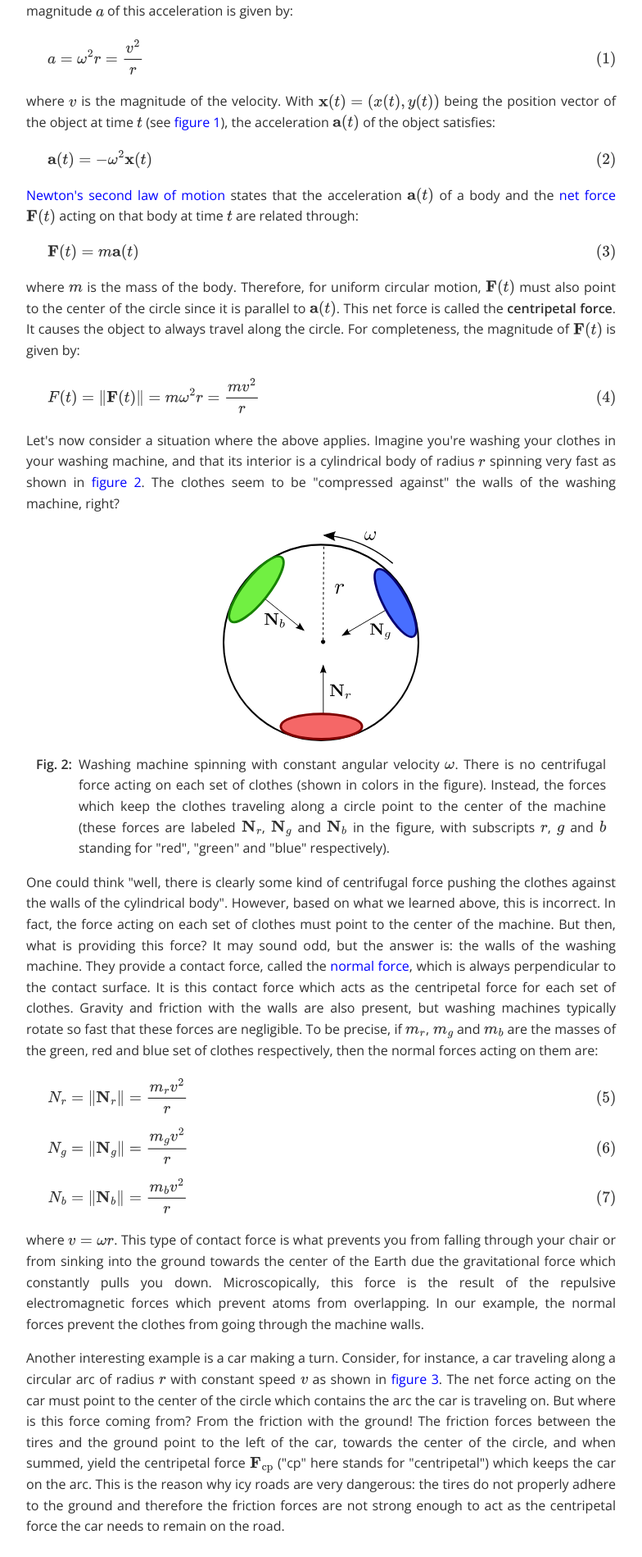
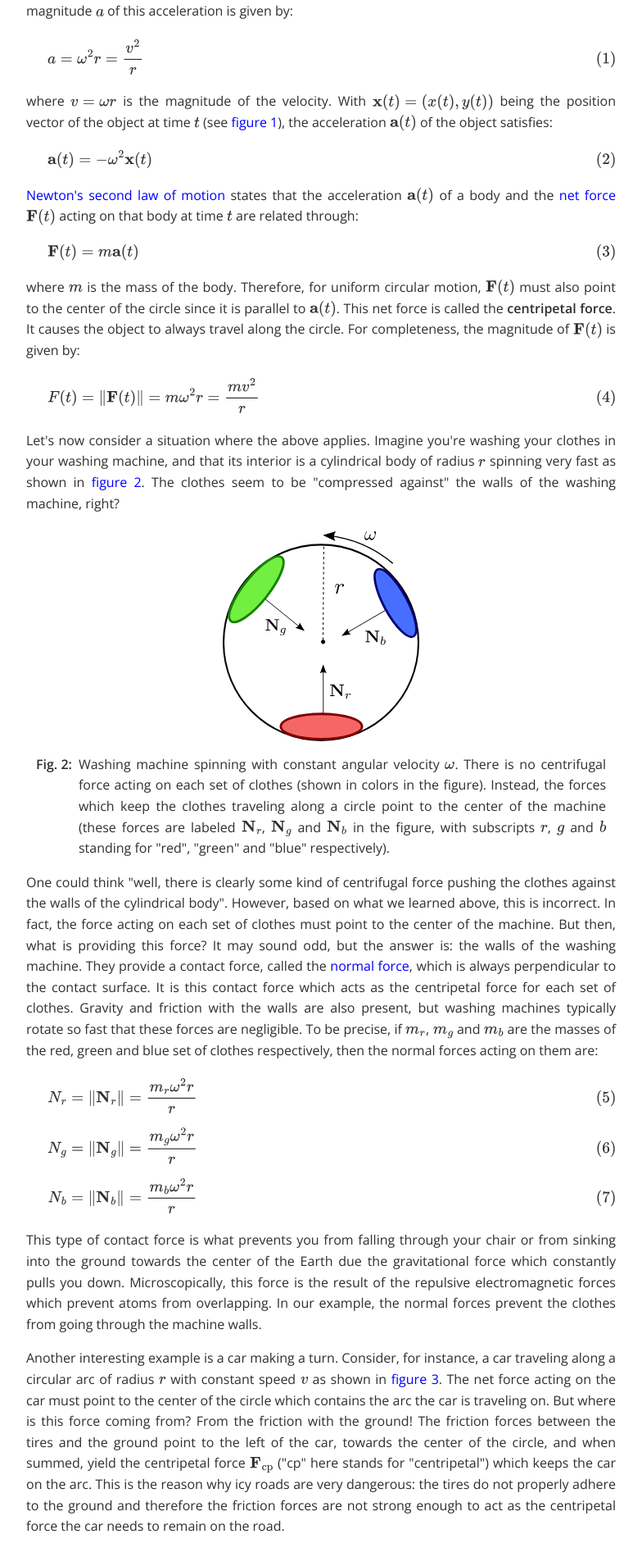
Before and after one commit to dassencio/blog, a Vue app: page /9 in a window 1280 px wide. Shown: the part 868-2767 px from the top of the page at 82% size, without its empty margins (248-1032 px from the left). Built offline with nearby package versions, Linux system fonts and the light colour scheme.

Commit message:
Improve post text

```diff
--- a/src/posts/9.vue
+++ b/src/posts/9.vue
@@ -39,8 +39,8 @@
   <EquationBlock> a = \omega^2 r = \frac{v^2}{r} </EquationBlock>
 
   <p>
-    where $v$ is the magnitude of the velocity. With ${\bf x}(t) = (x(t), y(t))$
-    being the position vector of the object at time $t$ (see
+    where $v = \omega r$ is the magnitude of the velocity. With ${\bf x}(t) =
+    (x(t), y(t))$ being the position vector of the object at time $t$ (see
     <a href="#fig_1">figure 1</a>), the acceleration ${\bf a}(t)$ of the object
     satisfies:
   </p>
@@ -108,24 +108,24 @@
     which acts as the centripetal force for each set of clothes. Gravity and
     friction with the walls are also present, but washing machines typically
     rotate so fast that these forces are negligible. To be precise, if $m_r$,
-    $m_g$ and $m_b$ are the masses of the green, red and blue set of clothes
+    $m_g$ and $m_b$ are the masses of the red, green and blue set of clothes
     respectively, then the normal forces acting on them are:
   </p>
 
   <!-- prettier-ignore -->
   <EquationBlock align numberLines>
-    N_r &= \|{\bf N}_r\| &&= \frac{m_rv^2}{r} \\
-    N_g &= \|{\bf N}_g\| &&= \frac{m_gv^2}{r} \\
-    N_b &= \|{\bf N}_b\| &&= \frac{m_bv^2}{r}
+    N_r &= \|{\bf N}_r\| &&= \frac{m_r \omega^2 r}{r} \\
+    N_g &= \|{\bf N}_g\| &&= \frac{m_g \omega^2 r}{r} \\
+    N_b &= \|{\bf N}_b\| &&= \frac{m_b \omega^2 r}{r}
   </EquationBlock>
 
   <p>
-    where $v = \omega r$. This type of contact force is what prevents you from
-    falling through your chair or from sinking into the ground towards the
-    center of the Earth due the gravitational force which constantly pulls you
-    down. Microscopically, this force is the result of the repulsive
-    electromagnetic forces which prevent atoms from overlapping. In our example,
-    the normal forces prevent the clothes from going through the machine walls.
+    This type of contact force is what prevents you from falling through your
+    chair or from sinking into the ground towards the center of the Earth due
+    the gravitational force which constantly pulls you down. Microscopically,
+    this force is the result of the repulsive electromagnetic forces which
+    prevent atoms from overlapping. In our example, the normal forces prevent
+    the clothes from going through the machine walls.
   </p>
 
   <p>
```
Also changed, not shown: src/assets/images/washing-machine-forces.svg.
